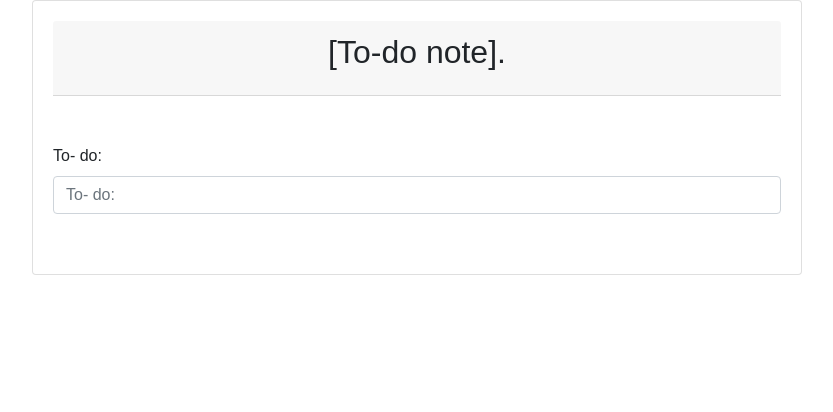
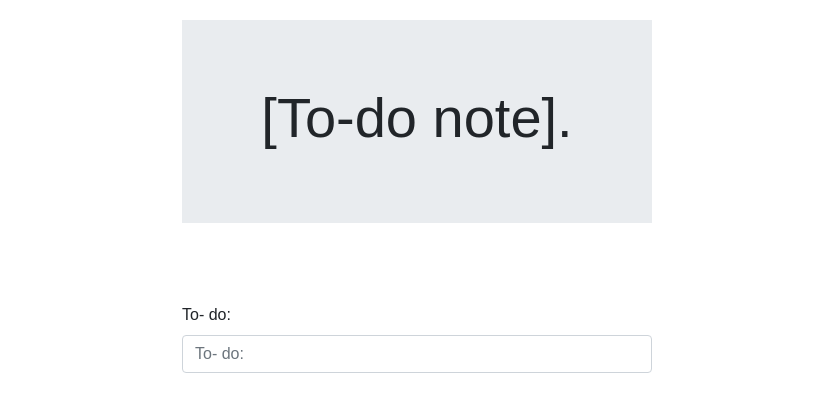
Before and after one commit to jonatasemanuel/to-do, a Django app: page / in a window 1280 px wide. Shown: the top 412 px of the page, without its empty margins (223-1056 px from the left). Run offline with Django 4.2, Linux system fonts and the light colour scheme; data that the repository does not hold is empty; some libraries are stand-ins or nearby versions.

Commit message:
fé pra tudo

```diff
--- a/core/static/css/styles.css
+++ b/core/static/css/styles.css
@@ -1,19 +1,31 @@
+* {
+    margin: 0;
+    padding: 0;
+    box-sizing: border-box;
+  }
+
 body {
     font-family: Arial, Helvetica, sans-serif;
-    margin: 0px auto;
 }
 
-h2 {
+h1 {
     text-align: center;
+}
+p {
+    margin: 0;
+}
+
+#task {
+    color: rgb(130, 130, 136);
 }
 
 a {
     list-style: none;
-    color: rgb(123, 123, 127);
+    color: rgb(152, 152, 243);
 }
 
 a:hover {
-    color: rgb(135, 160, 241);
+    color: rgb(87, 99, 136);
 }
 
 .navigation {
@@ -25,3 +37,12 @@ a:hover {
 li {
     list-style: none;
 }
+
+.container {
+    position:absolute;
+    top:40%;
+    left:50%;
+    margin-left:-250px;/* half width*/
+    margin-top:-300px;/* half height*/
+    max-width: 500px;
+}
--- a/core/templates/core/base.html
+++ b/core/templates/core/base.html
@@ -13,15 +13,11 @@
 </head>
 <body>
 
-    <div class="container" style="max-width: 800px;">
+    <div class="container">
+        {% block content %}{% endblock %}
+    </div>
 
-        <div class="card">
-            <div class="card-body">
-            {% block content %}{% endblock %}
-            </div>
-        </div>
 
-    </div>
 
 {% bootstrap_javascript jquery='full' %}
 </body>
--- a/core/templates/core/home.html
+++ b/core/templates/core/home.html
@@ -5,8 +5,8 @@
 {% block title %} Home {% endblock title %}
 
 {% block content %}
-        <header class="card-header">
-            <h2 class="card-title">[To-do note].</h2>
+        <header class="jumbotron jumbotron-fluid">
+                <h1 class="display-4">[To-do note].</h1>
         </header>
         <br><br>
                 <form action="{% url 'home' %}" method="post" class="form">
@@ -16,19 +16,17 @@
                 <br>
 
                 {% for task in tasks %}
+                 <div class="card">
+                    <div class="card-body">
 
-                    <ul class="navigation">
+                        <p calss="task" class="card-text"><strong>{{task}}</strong></p>
+                        <br>
+                        <a class="card-link" href="{% url 'edit' task.id %}">Edit</a>
+                        <a class="card-link" href="{% url 'delete' task.id %}">Delete</a>
 
-                        <li class="nav-group-item">
-                            <a class="nav-link" href="{% url 'edit' task.id %}"><strong>{{task}}</strong></a>
-                        </li>
-
-                        <li class="">
-                            <a class="btn btn-danger" href="{% url 'delete' task.id %}">Delete</a>
-                        </li>
-
-                    </ul>
-
+                    </div>
+                </div>
+                <br>
                 {% endfor %}
 
 {% endblock content %}
--- a/core/templates/core/update.html
+++ b/core/templates/core/update.html
@@ -4,8 +4,8 @@
 {% block title %} Update {% endblock %}
 
 {% block content %}
-    <header class="card-header">
-        <h2 class="card-title">Update your task.</h2>
+    <header class="jumbotron jumbotron-fluid">
+        <h1 class="display-4">Update your task.</h1>
     </header>
 
 <br><br>
```
Also changed, not shown: core/templates/core/delete.html (+4 -5 lines), db.sqlite3.
